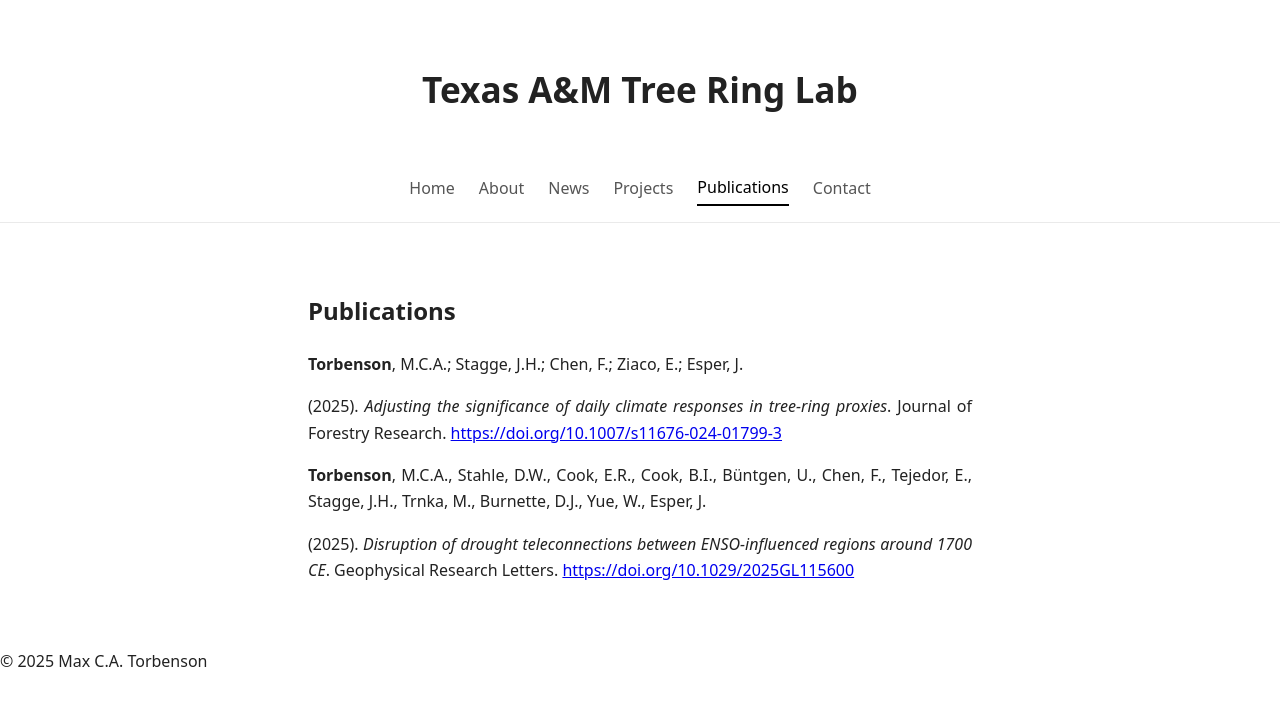
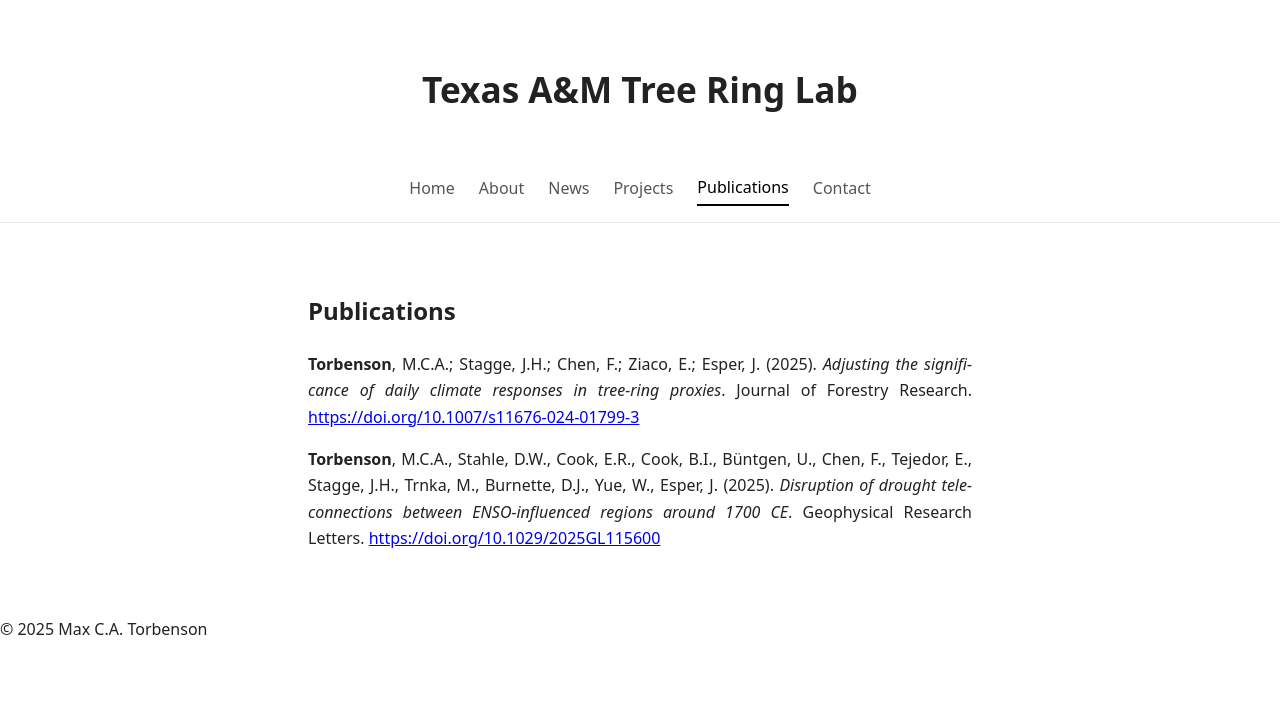
Before and after one commit to mcatorbenson/mcatorbenson.github.io, a Jekyll site: the page built from publications/index.md, in a window 1280 px wide. Shown: the top 706 px of the page. Built offline with Jekyll 4.4.1, drawn with Linux system fonts in a browser that asks for light colours.

Commit message:
Update index.md

```diff
--- a/publications/index.md
+++ b/publications/index.md
@@ -6,6 +6,11 @@
 ## Publications
 
 {% for pub in site.data.publications %}
-{{ pub.authors | markdownify }} ({{ pub.year }}). *{{ pub.title }}*. {{ pub.journal }}{% if pub.doi %}. <a href="https://doi.org/{{ pub.doi }}">https://doi.org/{{ pub.doi }}</a>{% endif %}
-
+<p>
+  {{ pub.authors | markdownify | remove: "<p>" | remove: "</p>" }}
+  ({{ pub.year }}).
+  <em>{{ pub.title }}</em>.
+  {{ pub.journal }}{% if pub.doi %}.
+  <a href="https://doi.org/{{ pub.doi }}">https://doi.org/{{ pub.doi }}</a>{% endif %}
+</p>
 {% endfor %}
```
